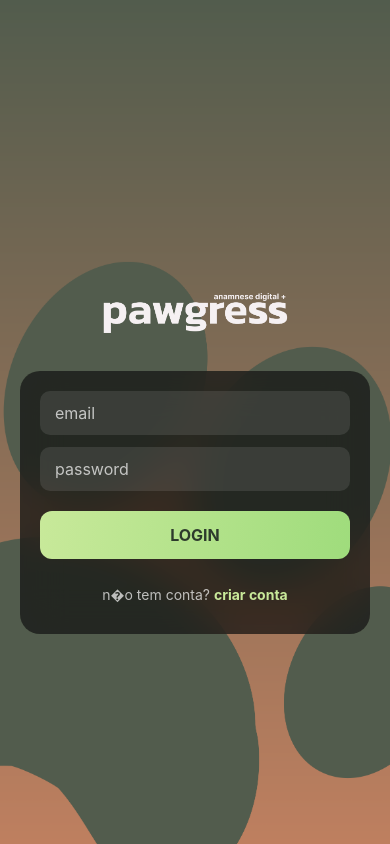
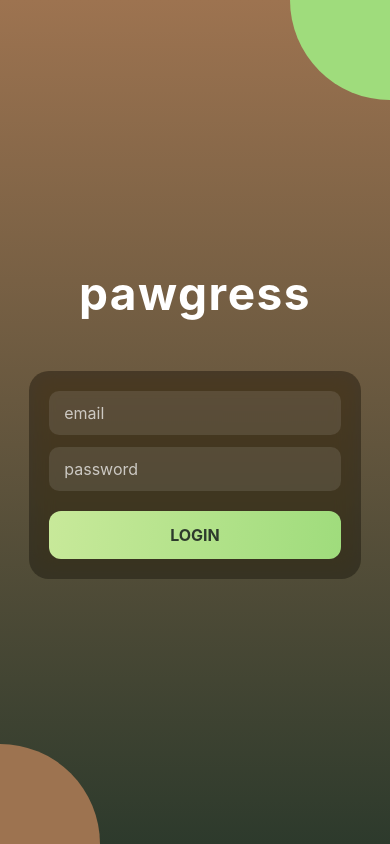
Before and after one commit to yanjuca/pawgress, a React Native app: screen /Login in a window 390 px wide. Built offline with nearby package versions, Linux system fonts and the light colour scheme.

Commit message:
Homescreen e loginscreen funcional
Menu hamburguer adicionado na tela de HomeScreeen

```diff
--- a/App.js
+++ b/App.js
@@ -2,7 +2,6 @@ import * as React from 'react';
 import { NavigationContainer } from '@react-navigation/native';
 import { createNativeStackNavigator } from '@react-navigation/native-stack';
 
-import PawgressSplashScreen from './src/screens/PawgressSplashScreen';
 import HomeScreen from './src/screens/HomeScreen';
 import LoginScreen from './src/screens/LoginScreen';
 import AddPetScreen from './src/screens/AddPet.Screen';
@@ -15,10 +14,9 @@ export default function App() {
   return (
     <NavigationContainer>
       <Stack.Navigator
-        initialRouteName="Splash"
+        initialRouteName="Login"
         screenOptions={{ headerShown: false }}
       >
-        <Stack.Screen name="Splash" component={PawgressSplashScreen} />
         <Stack.Screen name="Login" component={LoginScreen} />
         <Stack.Screen name="Home" component={HomeScreen} />
         <Stack.Screen name="AddPet" component={AddPetScreen} />
--- a/navigation/AppNavigator.js
+++ b/navigation/AppNavigator.js
@@ -1,5 +1,6 @@
 import React from 'react';
 import { createNativeStackNavigator } from '@react-navigation/native-stack';
+import splashscreen from ''
 import LoginScreen from '../screens/LoginScreen';
 import HomeScreen from '../screens/HomeScreen';
 import AddPetScreen from '../screens/AddPetScreen';
--- a/package.json
+++ b/package.json
@@ -14,6 +14,7 @@
     "@react-navigation/native-stack": "6.9.17",
     "expo": "~54.0.20",
     "expo-blur": "^15.0.7",
+    "expo-crypto": "^15.0.7",
     "expo-linear-gradient": "^15.0.7",
     "expo-status-bar": "~3.0.8",
     "lucide-react": "^0.552.0",
--- a/src/screens/HomeScreen.js
+++ b/src/screens/HomeScreen.js
@@ -1,54 +1,73 @@
 import React, { useState } from 'react';
-import { View, Text, Image, TouchableOpacity, StyleSheet, ScrollView } from 'react-native';
+import {
+  View,
+  Text,
+  Image,
+  TouchableOpacity,
+  StyleSheet,
+  ScrollView,
+} from 'react-native';
 import { Eye, ChevronLeft, ChevronRight, MoreVertical } from 'lucide-react-native';
+import Header from '../../components/Header';
+import Sidebar from '../../components/Sidebar';
 
-export default function PawgressApp() {
+
+export default function HomeScreen() {
   const [currentPet, setCurrentPet] = useState(0);
+  const [isSidebarVisible, setIsSidebarVisible] = useState(false);
 
   const pets = [
     {
-      name: "Pibble",
+      name: 'Pibble',
       number: 2,
-      image: "https://heapet.com/cdn/shop/articles/what-is-a-pibble-dog-smile_7b0f5b3b-0901-48a5-8e7e-0f48f3417712.webp?v=1751761402",
-      healthStatus: "Great Pawgress!",
-      lastCheckup: "Dr. Evans (Vetamin Clinic) on 10/20/2025",
-      weight: "4.5 kg (On target for age)",
-      energy: "High (Daily walks to play)",
+      image:
+        'https://heapet.com/cdn/shop/articles/what-is-a-pibble-dog-smile_7b0f5b3b-0901-48a5-8e7e-0f48f3417712.webp?v=1751761402',
+      healthStatus: 'Great Pawgress!',
+      lastCheckup: 'Dr. Evans (Vetamin Clinic) on 10/20/2025',
+      weight: '4.5 kg (On target for age)',
+      energy: 'High (Daily walks to play)',
       upcoming: [
-        { item: "Vaccine Booster", date: "Due 11/25/2025" },
-        { item: "Flea/Tick Prevention", date: "Due 11/01/2025" }
-      ]
-    }
+        { item: 'Vaccine Booster', date: 'Due 11/25/2025' },
+        { item: 'Flea/Tick Prevention', date: 'Due 11/01/2025' },
+      ],
+    },
   ];
 
   const pet = pets[currentPet];
 
   return (
     <View style={styles.container}>
+      {/* Header com botão do menu */}
+      <Header title="pawgress" onMenuPress={() => setIsSidebarVisible(true)} />
+
+      {/* Sidebar */}
+      <Sidebar
+        isVisible={isSidebarVisible}
+        onClose={() => setIsSidebarVisible(false)}
+      />
+
       <View style={styles.card}>
-        {/* Header */}
-        <View style={styles.header}>
-          <Text style={styles.title}>pawgress</Text>
-          <MoreVertical color="white" size={24} />
-        </View>
-
-        {/* Navigation */}
+        {/* Navegação entre pets */}
         <View style={styles.nav}>
           <View style={styles.navButtons}>
-            <ChevronLeft color="white" size={20} />
-            <ChevronRight color="white" size={20} />
+            <TouchableOpacity>
+              <ChevronLeft color="white" size={20} />
+            </TouchableOpacity>
+            <TouchableOpacity>
+              <ChevronRight color="white" size={20} />
+            </TouchableOpacity>
           </View>
           <Text style={styles.petName}>
             {pet.name}, {pet.number}
           </Text>
         </View>
 
-        {/* Image */}
+        {/* Imagem */}
         <View style={styles.imageContainer}>
           <Image source={{ uri: pet.image }} style={styles.image} />
         </View>
 
-        {/* Health Info */}
+        {/* Informações de saúde */}
         <ScrollView style={styles.infoSection}>
           <View style={styles.infoBox}>
             <Text style={styles.infoTitle}>
@@ -78,7 +97,7 @@ export default function PawgressApp() {
             </View>
           </View>
 
-          {/* Eye Button */}
+          {/* Botão olho */}
           <View style={styles.eyeButtonContainer}>
             <TouchableOpacity style={styles.eyeButton}>
               <Eye color="white" size={22} />
@@ -94,33 +113,22 @@ export default function PawgressApp() {
 const styles = StyleSheet.create({
   container: {
     flex: 1,
-    justifyContent: 'center',
-    alignItems: 'center',
     backgroundColor: '#6b7069',
-    padding: 16,
+    paddingHorizontal: 16,
   },
   card: {
-    width: '100%',
-    maxWidth: 400,
+    flex: 1,
     borderRadius: 12,
     backgroundColor: 'rgba(90, 96, 88, 0.95)',
+    marginTop: 20,
     paddingBottom: 16,
-  },
-  header: {
-    flexDirection: 'row',
-    justifyContent: 'space-between',
-    padding: 16,
-  },
-  title: {
-    color: 'white',
-    fontSize: 22,
-    fontWeight: 'bold',
   },
   nav: {
     flexDirection: 'row',
     justifyContent: 'space-between',
     paddingHorizontal: 16,
     alignItems: 'center',
+    marginTop: 10,
   },
   navButtons: {
     flexDirection: 'row',
--- a/src/screens/LoginScreen.js
+++ b/src/screens/LoginScreen.js
@@ -8,54 +8,110 @@ import {
   KeyboardAvoidingView,
   Platform,
   StatusBar,
-  Image,
+  Alert,
 } from 'react-native';
+import { LinearGradient } from 'expo-linear-gradient';
 import { BlurView } from 'expo-blur';
 import { SafeAreaView } from 'react-native-safe-area-context';
 import { useNavigation } from '@react-navigation/native';
-import { LinearGradient } from 'expo-linear-gradient';
+import * as Crypto from 'expo-crypto'; // 👈 Import para criptografia
 
 export default function PawgressLoginScreen() {
   const [email, setEmail] = useState('');
   const [password, setPassword] = useState('');
+  const [attempts, setAttempts] = useState(0);
   const navigation = useNavigation();
 
-  const handleLogin = () => {
-    console.log('Tentando login com:', email, password);
-    navigation.navigate('Home');
-  };
+  // Usuários "autorizados" (ideal: vir do backend)
+  const authorizedUsers = [
+    {
+      email: 'admin@pawgress.com',
+      // senha: "pawgress123"
+      passwordHash:
+        'b4c95d165f8c6b4a4c33148b7746e6673b7dc798c68da81962f82d099b2e906d',
+    },
+    {
+      email: 'kalyel@pawgress.com',
+      // senha: "a"
+      passwordHash:
+        'ca978112ca1bbdcafac231b39a23dc4da786eff8147c4e72b9807785afee48bb',
+    },
+  ];
 
-  const handleCreateAccount = () => {
-    navigation.navigate('SignUp');
-    console.log('Criar conta pressionado');
+  const handleLogin = async () => {
+    if (attempts >= 3) {
+      Alert.alert('Conta bloqueada', 'Muitas tentativas falhas. Tente mais tarde.');
+      return;
+    }
+
+    // 🚫 Verificação de campos obrigatórios
+    if (!email.trim() && !password.trim()) {
+      Alert.alert('Erro', 'Você deve preencher o email e a senha.');
+      return;
+    }
+
+    if (!email.trim()) {
+      Alert.alert('Erro', 'O campo de email é obrigatório.');
+      return;
+    }
+
+    if (!password.trim()) {
+      Alert.alert('Erro', 'O campo de senha é obrigatório.');
+      return;
+    }
+
+    try {
+      // 🔐 Criptografa senha digitada
+      const passwordHash = await Crypto.digestStringAsync(
+        Crypto.CryptoDigestAlgorithm.SHA256,
+        password
+      );
+
+      // Verifica se existe usuário autorizado
+      const user = authorizedUsers.find(
+        (u) => u.email === email && u.passwordHash === passwordHash
+      );
+
+      if (user) {
+        Alert.alert('Bem-vindo!', 'Login realizado com sucesso ✅');
+        setAttempts(0); // reseta tentativas
+        navigation.navigate('Home');
+      } else {
+        setAttempts((prev) => prev + 1);
+        const left = 3 - (attempts + 1);
+        Alert.alert(
+          'Acesso negado',
+          left > 0
+            ? `Credenciais inválidas. Restam ${left} tentativa(s).`
+            : 'Você excedeu o número máximo de tentativas.'
+        );
+      }
+    } catch (error) {
+      console.error('Erro no login:', error);
+      Alert.alert('Erro', 'Ocorreu um erro durante o login.');
+    }
   };
 
   return (
     <SafeAreaView style={styles.safe} edges={['top', 'bottom']}>
       <StatusBar barStyle="light-content" translucent backgroundColor="transparent" />
 
-      {/* Background Image */}
-      <Image
-        source={require('../../assets/background.png')}
-        style={styles.backgroundImage}
-        resizeMode="cover"
+      <LinearGradient
+        colors={['#9d7350', '#2d3a2c']}
+        start={[0.5, 0]}
+        end={[0.5, 1]}
+        style={styles.background}
       />
 
       <KeyboardAvoidingView
         behavior={Platform.OS === 'ios' ? 'padding' : 'height'}
         style={styles.container}
       >
-        {/* Logo acima do modal */}
-        <View style={styles.logoContainer}>
-          <Image
-            source={require('../../assets/pawgresslogo.png')}
-            style={styles.logo}
-            resizeMode="contain"
-          />
+        <View style={styles.titleContainer}>
+          <Text style={styles.title}>pawgress</Text>
         </View>
 
-        {/* Modal de Login com Blur */}
-        <BlurView intensity={100} tint="dark" style={styles.cardBlur}>
+        <BlurView intensity={60} tint="dark" style={styles.cardBlur}>
           <View style={styles.cardInner}>
             <TextInput
               placeholder="email"
@@ -91,19 +147,11 @@ export default function PawgressLoginScreen() {
                 <Text style={styles.loginText}>login</Text>
               </LinearGradient>
             </TouchableOpacity>
-
-            {/* Bot�o de Criar Conta */}
-            <TouchableOpacity
-              style={styles.createAccountBtn}
-              activeOpacity={0.7}
-              onPress={handleCreateAccount}
-            >
-              <Text style={styles.createAccountText}>
-                n�o tem conta? <Text style={styles.createAccountBold}>criar conta</Text>
-              </Text>
-            </TouchableOpacity>
           </View>
         </BlurView>
+
+        <View style={styles.decorLeft} />
+        <View style={styles.decorRight} />
       </KeyboardAvoidingView>
     </SafeAreaView>
   );
@@ -114,29 +162,26 @@ const styles = StyleSheet.create({
     flex: 1,
     backgroundColor: '#2d3a2c',
   },
-  backgroundImage: {
-    position: 'absolute',
-    width: '100%',
-    height: '100%',
+  background: {
+    ...StyleSheet.absoluteFillObject,
   },
   container: {
     flex: 1,
     justifyContent: 'center',
     alignItems: 'center',
-    paddingHorizontal: 20,
   },
-  logoContainer: {
-    marginBottom: 30,
-    alignItems: 'center',
+  titleContainer: {
+    marginBottom: 50,
   },
-  logo: {
-    width: 200,
-    height: 200,
-    marginBottom: -70,
+  title: {
+    fontSize: 46,
+    fontWeight: '700',
+    color: '#fff',
+    textTransform: 'lowercase',
+    letterSpacing: 1.5,
   },
   cardBlur: {
-    width: '100%',
-    maxWidth: 400,
+    width: '85%',
     borderRadius: 20,
     overflow: 'hidden',
     backgroundColor: 'rgba(255, 255, 255, 0.08)',
@@ -166,18 +211,22 @@ const styles = StyleSheet.create({
     fontSize: 16,
     textTransform: 'uppercase',
   },
-  createAccountBtn: {
-    marginTop: 16,
-    alignItems: 'center',
-    paddingVertical: 10,
+  decorLeft: {
+    position: 'absolute',
+    bottom: 0,
+    left: 0,
+    width: 100,
+    height: 100,
+    backgroundColor: '#9d7350',
+    borderTopRightRadius: 100,
   },
-  createAccountText: {
-    color: 'rgba(255,255,255,0.7)',
-    fontSize: 14,
-    textTransform: 'lowercase',
-  },
-  createAccountBold: {
-    color: '#c8e99a',
-    fontWeight: '700',
+  decorRight: {
+    position: 'absolute',
+    top: 0,
+    right: 0,
+    width: 100,
+    height: 100,
+    backgroundColor: '#9fdc7c',
+    borderBottomLeftRadius: 100,
   },
 });
```
Also changed, not shown: 44 other files (tests, documents, lock files or other folders).
